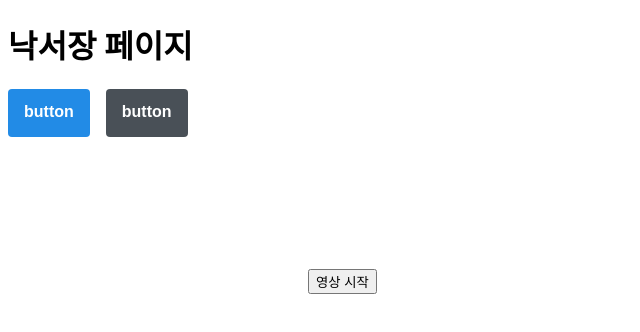
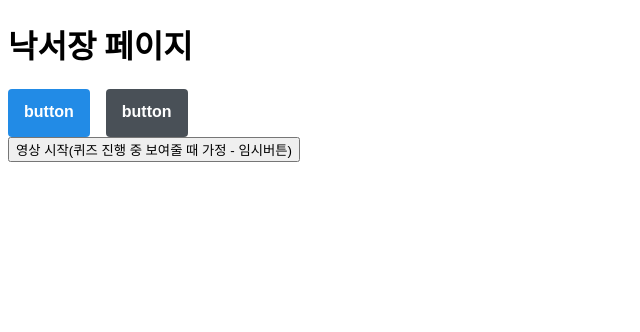
Before and after one commit to TUK-2023-Project/frontend, a React (Create React App) app: page / in a window 1280 px wide. Shown: the top 332 px of the page, without its empty margins (0-640 px from the left). Built offline with nearby package versions, Linux system fonts and the light colour scheme.

Commit message:
feat : 카메라 on/off 기능 추가

```diff
--- /dev/null
+++ b/src/components/CameraDisplay.scss
@@ -0,0 +1,3 @@
+.hidden {
+  display: none;
+}
--- a/src/components/CameraDisplay.tsx
+++ b/src/components/CameraDisplay.tsx
@@ -1,26 +1,46 @@
 /* eslint-disable @typescript-eslint/no-misused-promises */
-import React, { useRef } from "react";
+import React, { useRef, useState } from "react";
+import classNames from "classnames";
+import "./CameraDisplay.scss";
 
 const CameraDisplay: React.FC = () => {
   const videoRef = useRef<HTMLVideoElement>(null);
+  const [stream, setStream] = useState<MediaStream | null>(null);
 
-  const handleClick = async () => {
-    try {
-      const stream = await navigator.mediaDevices.getUserMedia({
-        video: true,
+  const handleStream = async () => {
+    if (stream != null) {
+      stream.getTracks().forEach((track) => {
+        track.stop();
       });
-      if (videoRef.current != null) {
-        videoRef.current.srcObject = stream;
+      setStream(null);
+    } else {
+      try {
+        const newStream = await navigator.mediaDevices.getUserMedia({
+          video: true,
+        });
+        setStream(newStream);
+        if (videoRef.current != null) {
+          videoRef.current.srcObject = newStream;
+        }
+      } catch (error) {
+        console.error(error);
       }
-    } catch (error) {
-      console.error(error);
     }
   };
-
   return (
     <div>
-      <video ref={videoRef} autoPlay />
-      <button onClick={handleClick}>영상 시작</button>
+      <div>
+        <button onClick={handleStream}>
+          {stream == null
+            ? "영상 시작(퀴즈 진행 중 보여줄 때 가정 - 임시버튼)"
+            : "영상 종료(퀴즈 진행 중 보여주지 않을 때 가정 - 임시버튼)"}
+        </button>
+      </div>
+      <video
+        className={classNames(stream != null ? "" : "hidden")}
+        ref={videoRef}
+        autoPlay
+      />
     </div>
   );
 };
```
